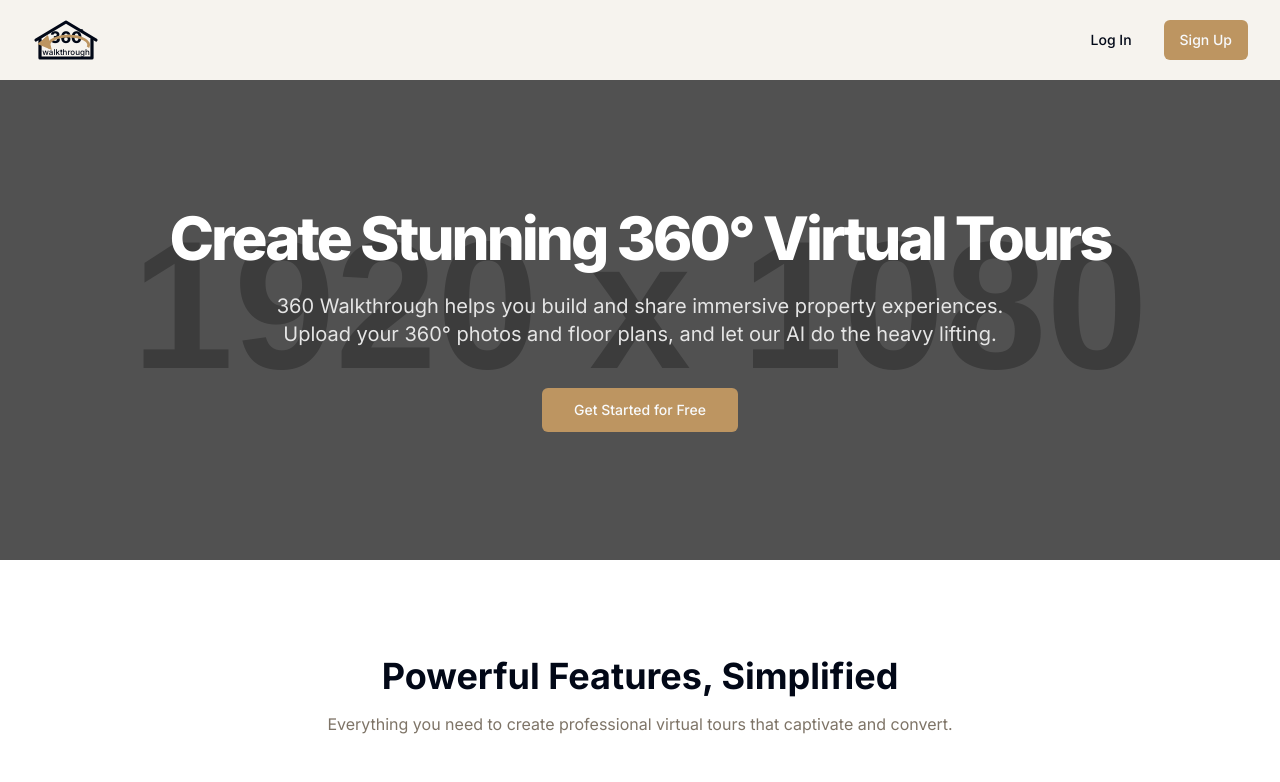
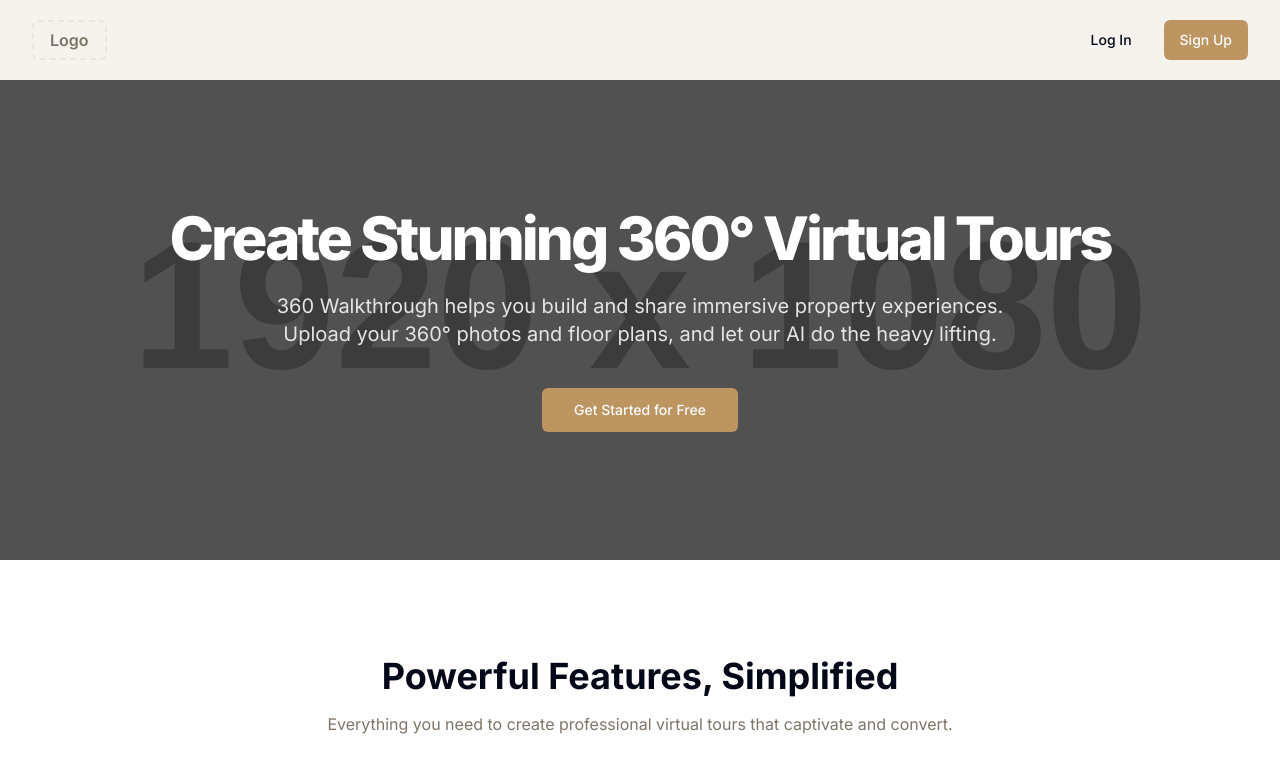
Before and after one commit to Funkymedia/360walkthrough, a Next.js app: page / in a window 1280 px wide. Shown: the top 782 px of the page. Built offline with nearby package versions, Linux system fonts and the light colour scheme.

Commit message:
ca you add an image bog where the logo should be so i can upload the svg

```diff
--- a/src/components/Logo.tsx
+++ b/src/components/Logo.tsx
@@ -2,84 +2,29 @@ import Link from 'next/link';
 
 const Logo = () => {
   return (
-    <Link href="/" className="flex items-center gap-2 text-foreground">
-      <svg
-        className="h-10 w-auto"
-        viewBox="0 0 170 100"
-        fill="none"
-        xmlns="http://www.w3.org/2000/svg"
-        aria-label="360 Walkthrough Logo"
-      >
-        {/* House Outline (Roof and Walls) */}
-        <path
-          d="M10 50 L85 5 L160 50"
-          stroke="currentColor"
-          strokeWidth="8"
-          strokeLinecap="round"
-          strokeLinejoin="round"
-        />
-        <path
-          d="M20 48 V 95 H 150 V 48"
-          stroke="currentColor"
-          strokeWidth="8"
-          strokeLinecap="round"
-          strokeLinejoin="round"
-        />
+    <Link href="/" className="flex items-center gap-2 text-foreground" aria-label="360 Walkthrough Home">
+      {/*
+        ============================================================
+        === PASTE YOUR SVG CODE HERE                             ===
+        ============================================================
+        Replace the <div> below with your own SVG code.
+        To ensure it sizes correctly, give it a className like so:
+        <svg className="h-10 w-auto" ... >
 
-        {/* 360° Text */}
-        <text
-          x="45"
-          y="58"
-          fontSize="40"
-          fontWeight="800"
-          fill="currentColor"
+        Example:
+        <svg
+          className="h-10 w-auto"
+          viewBox="0 0 170 100"
+          fill="none"
+          xmlns="http://www.w3.org/2000/svg"
         >
-          360
-        </text>
-        <text
-          x="120"
-          y="38"
-          fontSize="20"
-          fontWeight="800"
-          fill="currentColor"
-        >
-          °
-        </text>
-
-        {/* Walkthrough Text */}
-        <text
-          x="85"
-          y="88"
-          fontSize="20"
-          fontWeight="500"
-          fill="currentColor"
-          textAnchor="middle"
-        >
-          walkthrough
-        </text>
-
-        {/* Arrow Path */}
-        <defs>
-          <marker
-            id="logo-arrowhead"
-            viewBox="0 0 10 10"
-            refX="8"
-            refY="5"
-            markerWidth="5"
-            markerHeight="5"
-            orient="auto-start-reverse"
-          >
-            <path d="M 0 0 L 10 5 L 0 10 Z" fill="hsl(var(--primary))" />
-          </marker>
-        </defs>
-        <path
-          d="M 140 68 A 50 22 0 1 0 45 70"
-          stroke="hsl(var(--primary))"
-          strokeWidth="7"
-          fill="none"
-          markerEnd="url(#logo-arrowhead)"
-        />
-      </svg>
+         ... your path data ...
+        </svg>
+        ============================================================
+      */}
+      <div className="h-10 w-auto border-2 border-dashed rounded-md px-4 flex items-center justify-center">
+        <span className="font-semibold text-muted-foreground">Logo</span>
+      </div>
     </Link>
   );
 };
```
